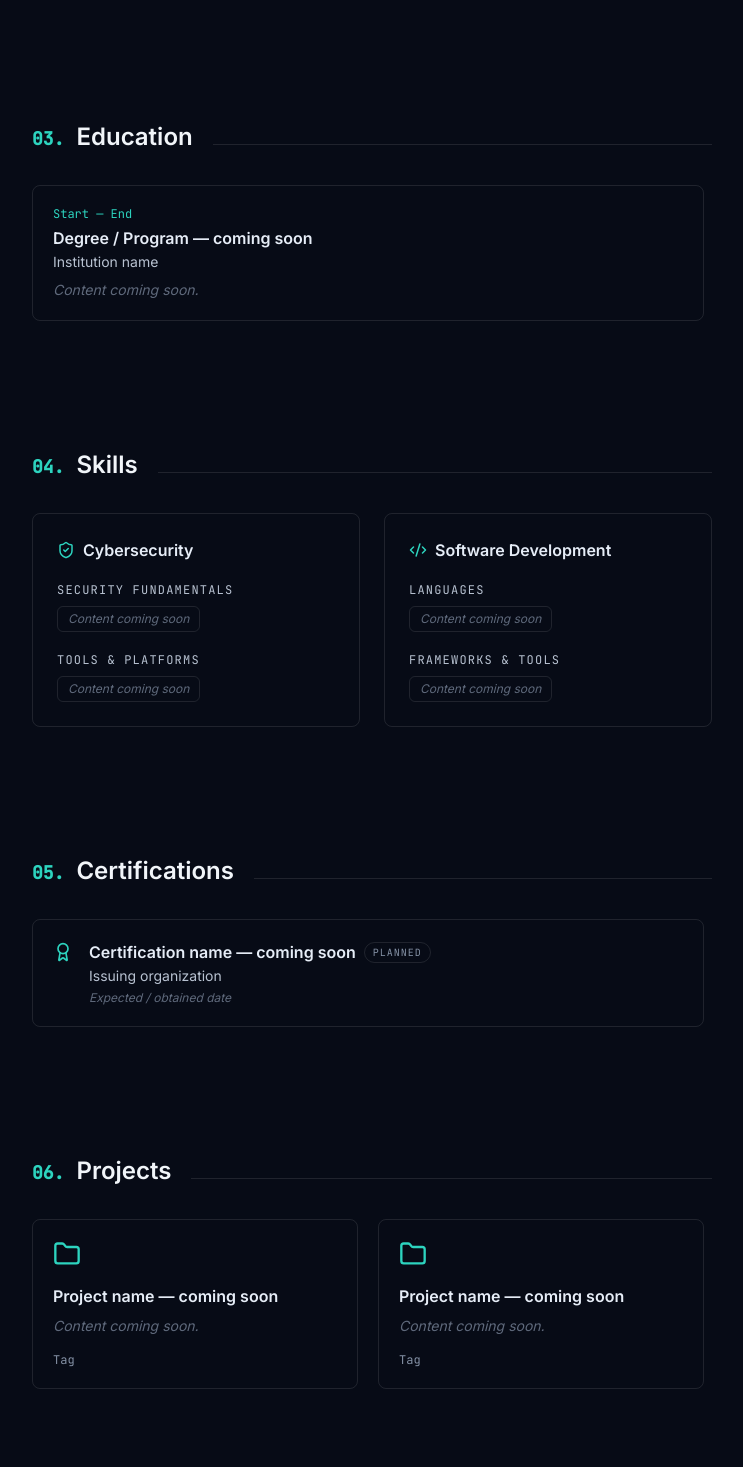
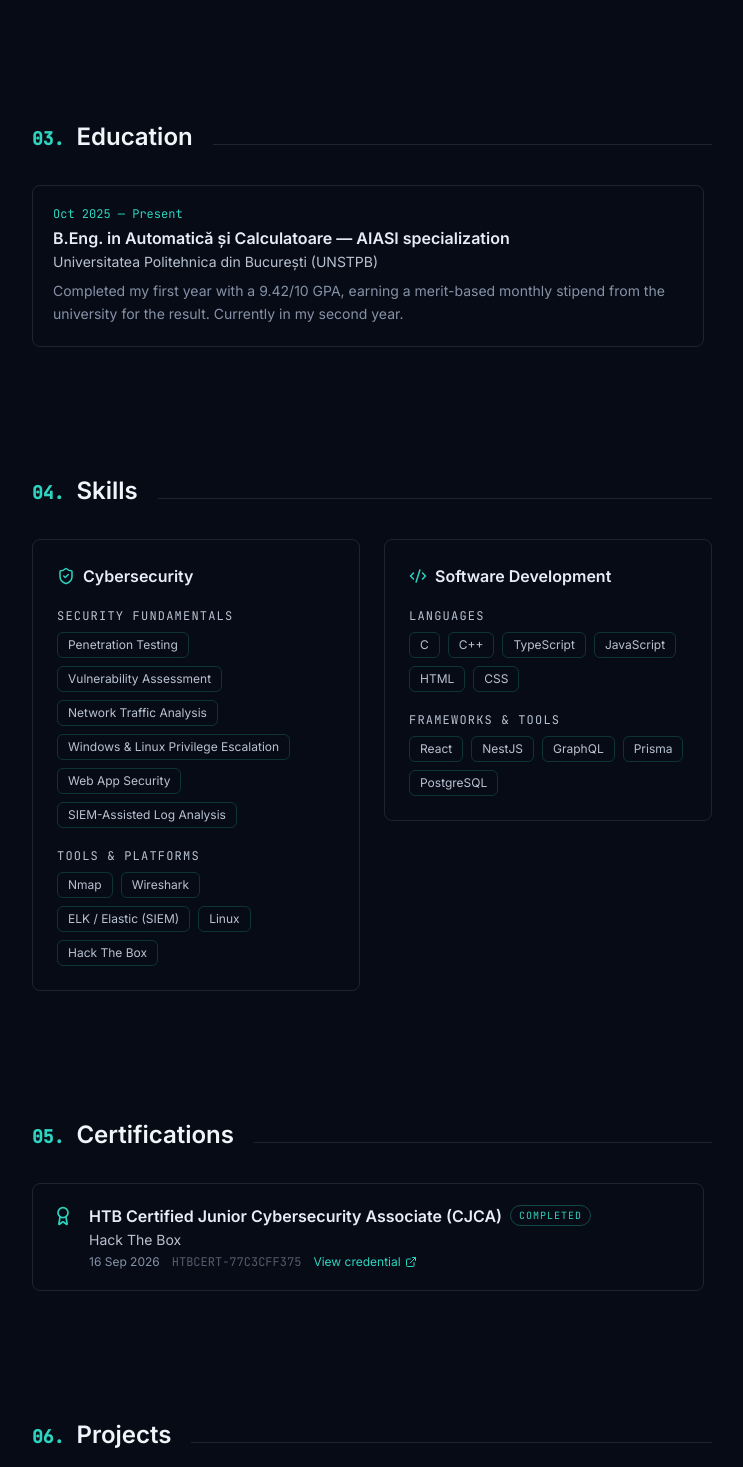
Before and after one commit to tudorsendrescu/tudor-cv, a React (Vite) app: page / in a window 1280 px wide. Shown: the part 1036-2503 px from the top of the page, without its empty margins (496-1239 px from the left). Built offline with nearby package versions, Linux system fonts and the light colour scheme.

Commit message:
Fill in Education, Certifications (CJCA), and Skills sections with real details

```diff
--- a/src/components/sections/Certifications.tsx
+++ b/src/components/sections/Certifications.tsx
@@ -1,4 +1,4 @@
-import { Award } from "lucide-react";
+import { Award, ExternalLink } from "lucide-react";
 import { certifications } from "../../data/profile";
 import SectionHeading from "../SectionHeading";
 import Reveal from "../Reveal";
@@ -37,7 +37,28 @@ export default function Certifications() {
                   </span>
                 </div>
                 <p className="text-slate-light text-sm mt-0.5">{cert.issuer}</p>
-                <p className="text-xs text-slate/70 mt-1 italic">{cert.date}</p>
+                <div className="flex flex-wrap items-center gap-3 mt-1">
+                  <p
+                    className={`text-xs ${
+                      cert.date.startsWith("Expected") ? "text-slate/70 italic" : "text-slate"
+                    }`}
+                  >
+                    {cert.date}
+                  </p>
+                  {cert.credentialId && (
+                    <p className="text-xs font-mono text-slate/60">{cert.credentialId}</p>
+                  )}
+                  {cert.href && (
+                    <a
+                      href={cert.href}
+                      target="_blank"
+                      rel="noreferrer"
+                      className="inline-flex items-center gap-1 text-xs text-accent hover:underline focus-accent"
+                    >
+                      View credential <ExternalLink size={12} />
+                    </a>
+                  )}
+                </div>
               </div>
             </li>
           </Reveal>
--- a/src/components/sections/Education.tsx
+++ b/src/components/sections/Education.tsx
@@ -16,7 +16,15 @@ export default function Education() {
               <p className="font-mono text-xs text-accent mb-1">{entry.period}</p>
               <h3 className="text-slate-lightest font-semibold">{entry.degree}</h3>
               <p className="text-slate-light text-sm mt-0.5">{entry.institution}</p>
-              <p className="mt-2 text-sm italic text-slate/70">{entry.details}</p>
+              <p
+                className={`mt-2 text-sm ${
+                  entry.details.startsWith("Content coming soon")
+                    ? "italic text-slate/70"
+                    : "text-slate leading-relaxed"
+                }`}
+              >
+                {entry.details}
+              </p>
             </div>
           </Reveal>
         ))}
--- a/src/data/profile.ts
+++ b/src/data/profile.ts
@@ -65,10 +65,11 @@ export type EducationEntry = {
 
 export const education: EducationEntry[] = [
   {
-    degree: "Degree / Program — coming soon",
-    institution: "Institution name",
-    period: "Start — End",
-    details: "Content coming soon.",
+    degree: "B.Eng. in Automatică și Calculatoare — AIASI specialization",
+    institution: "Universitatea Politehnica din București (UNSTPB)",
+    period: "Oct 2025 — Present",
+    details:
+      "Completed my first year with a 9.42/10 GPA, earning a merit-based monthly stipend from the university for the result. Currently in my second year.",
   },
 ];
 
@@ -79,12 +80,31 @@ export type SkillGroup = {
 
 export const skills: { cybersecurity: SkillGroup[]; development: SkillGroup[] } = {
   cybersecurity: [
-    { category: "Security Fundamentals", skills: ["Content coming soon"] },
-    { category: "Tools & Platforms", skills: ["Content coming soon"] },
+    {
+      category: "Security Fundamentals",
+      skills: [
+        "Penetration Testing",
+        "Vulnerability Assessment",
+        "Network Traffic Analysis",
+        "Windows & Linux Privilege Escalation",
+        "Web App Security",
+        "SIEM-Assisted Log Analysis",
+      ],
+    },
+    {
+      category: "Tools & Platforms",
+      skills: ["Nmap", "Wireshark", "ELK / Elastic (SIEM)", "Linux", "Hack The Box"],
+    },
   ],
   development: [
-    { category: "Languages", skills: ["Content coming soon"] },
-    { category: "Frameworks & Tools", skills: ["Content coming soon"] },
+    {
+      category: "Languages",
+      skills: ["C", "C++", "TypeScript", "JavaScript", "HTML", "CSS"],
+    },
+    {
+      category: "Frameworks & Tools",
+      skills: ["React", "NestJS", "GraphQL", "Prisma", "PostgreSQL"],
+    },
   ],
 };
 
@@ -93,14 +113,18 @@ export type Certification = {
   issuer: string;
   date: string;
   status: "planned" | "in-progress" | "completed";
+  credentialId?: string;
+  href?: string;
 };
 
 export const certifications: Certification[] = [
   {
-    name: "Certification name — coming soon",
-    issuer: "Issuing organization",
-    date: "Expected / obtained date",
-    status: "planned",
+    name: "HTB Certified Junior Cybersecurity Associate (CJCA)",
+    issuer: "Hack The Box",
+    date: "16 Sep 2026",
+    status: "completed",
+    credentialId: "HTBCERT-77C3CFF375",
+    href: "https://profile.hackthebox.com/profile/019f3b33-79d3-73e2-b2ee-1a9fbdea941b",
   },
 ];
 
```
